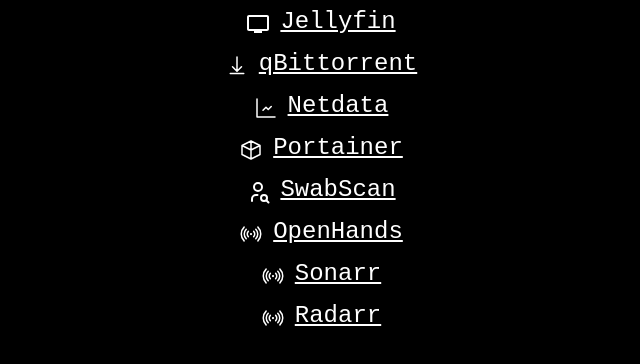
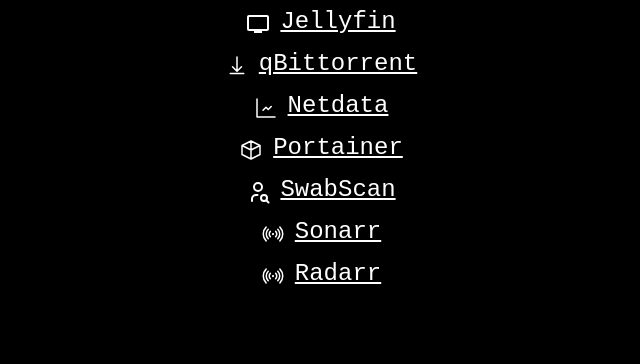
Before and after one commit to jackmhny/lg-server, a plain HTML site: page site/index.html in a window 1280 px wide. Shown: the part 586-950 px from the top of the page, without its empty margins (319-959 px from the left). Drawn offline with Linux system fonts and the light colour scheme.

Commit message:
nuke openhands

```diff
--- a/site/index.html
+++ b/site/index.html
@@ -111,7 +111,6 @@
         <li><a href="/netdata/"><svg class="icon"><use href="#icon-chart"></use></svg>Netdata</a></li>
         <li><a href="/portainer/"><svg class="icon"><use href="#icon-container"></use></svg>Portainer</a></li>
         <li><a href="/swabscan/"><svg class="icon"><use href="#icon-user-search"></use></svg>SwabScan</a></li>
-        <li><a href="/openhands/"><svg class="icon"><use href="#icon-arr"></use></svg>OpenHands</a></li>
         <li><a href="/sonarr/"><svg class="icon"><use href="#icon-arr"></use></svg>Sonarr</a></li>
         <li><a href="/radarr/"><svg class="icon"><use href="#icon-arr"></use></svg>Radarr</a></li>
     </ul>
```
Also changed, not shown: 2 other files.
